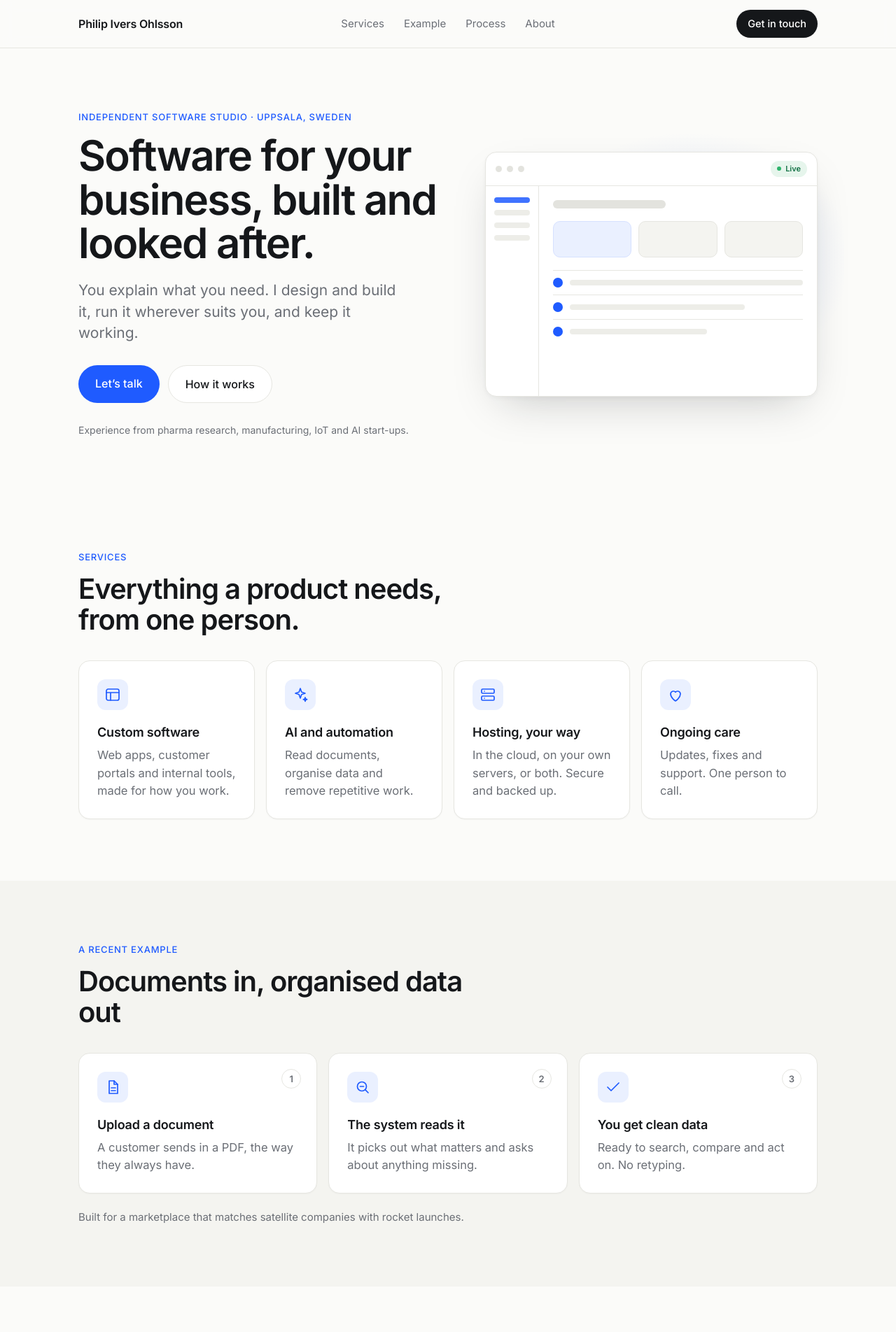
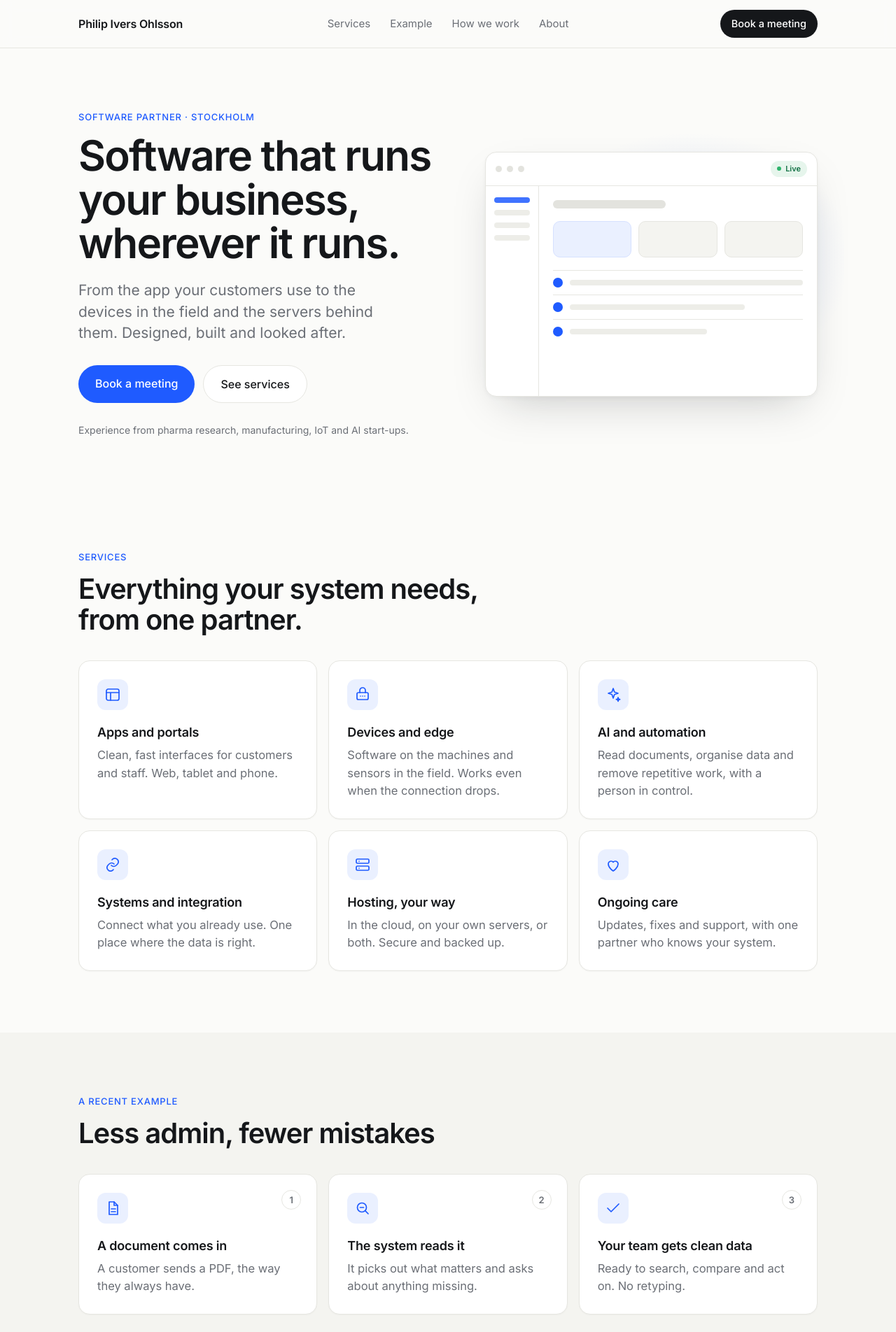
Before and after one commit to IversOhlsson/iversohlsson.github.io, a React (Vite) app: page / in a window 1280 px wide. Shown: the top 1904 px of the page at 70% size. Built offline with nearby package versions, Linux system fonts and the light colour scheme.

Commit message:
business-facing copy: Stockholm, book-a-meeting CTAs, edge and integration services, partner instead of one person
Co-Authored-By: Claude Fable 5.1 <noreply@anthropic.com>
Claude-Session: https://claude.ai/code/session_01MSPzneQHwf3x29buuxxQS9

```diff
--- a/src/App.module.css
+++ b/src/App.module.css
@@ -110,7 +110,7 @@
   display: inline-flex; width: 44px; height: 44px; align-items: center; justify-content: center;
   border-radius: 12px; background: #EAF0FF; color: var(--accent); margin-bottom: 18px;
 }
-.services { list-style: none; padding: 0; margin: 0; display: grid; grid-template-columns: repeat(4, 1fr); gap: 16px; }
+.services { list-style: none; padding: 0; margin: 0; display: grid; grid-template-columns: repeat(3, 1fr); gap: 16px; }
 
 /* Example */
 .flow { list-style: none; padding: 0; margin: 0; display: grid; grid-template-columns: repeat(3, 1fr); gap: 16px; counter-reset: step; }
@@ -150,7 +150,10 @@
   padding: 56px; display: flex; justify-content: space-between; align-items: center; gap: 32px; flex-wrap: wrap;
 }
 .bandTitle { margin: 0 0 8px; font-size: clamp(28px, 3.2vw, 40px); font-weight: 600; letter-spacing: -0.025em; line-height: 1.1; }
-.bandText { margin: 0; color: rgba(255, 255, 255, 0.72); font-size: 17px; }
+.bandText { margin: 0; color: rgba(255, 255, 255, 0.72); font-size: 17px; max-width: 44ch; }
+.bandActions { display: flex; flex-direction: column; align-items: flex-start; gap: 12px; }
+.bandMail { color: rgba(255, 255, 255, 0.8); text-decoration: none; font-size: 15px; padding-left: 4px; }
+.bandMail:hover { color: #fff; }
 
 /* Footer */
 .footer { border-top: 1px solid var(--line); padding: 28px 0 36px; font-size: 14px; color: var(--muted); }
@@ -174,6 +177,8 @@
   .process li::before { right: 0; }
   .ctas a { width: 100%; text-align: center; }
   .band { padding: 36px 24px; border-radius: 20px; }
-  .btnLight { width: 100%; text-align: center; word-break: break-all; }
+  .bandActions { width: 100%; }
+  .btnLight { width: 100%; text-align: center; }
+  .bandMail { word-break: break-all; }
   .winBody { min-height: 240px; }
 }
--- a/src/App.tsx
+++ b/src/App.tsx
@@ -1,6 +1,6 @@
 import s from './App.module.css'
 import Icon from './components/Icon'
-import { ABOUT, CONTACT, EXAMPLE, HERO, NAV, PROCESS, SERVICES, SITE } from './content/site'
+import { ABOUT, CONTACT, EXAMPLE, HERO, NAV, PROCESS, SERVICES, SITE, bookHref } from './content/site'
 
 const mail = `mailto:${SITE.email}`
 
@@ -13,7 +13,7 @@ export default function App() {
           <nav className={s.links} aria-label="Sections">
             {NAV.map(l => <a key={l.href} href={l.href}>{l.label}</a>)}
           </nav>
-          <a href={mail} className={s.btnSmall}>Get in touch</a>
+          <a href={bookHref} className={s.btnSmall}>Book a meeting</a>
         </div>
       </header>
 
@@ -25,8 +25,8 @@ export default function App() {
               <h1 className={s.h1}>{HERO.title}</h1>
               <p className={s.sub}>{HERO.sub}</p>
               <div className={s.ctas}>
-                <a href={mail} className={s.btn}>Let’s talk</a>
-                <a href="#process" className={s.btnGhost}>How it works</a>
+                <a href={bookHref} className={s.btn}>Book a meeting</a>
+                <a href="#services" className={s.btnGhost}>See services</a>
               </div>
               <p className={s.trust}>{HERO.trust}</p>
             </div>
@@ -38,7 +38,7 @@ export default function App() {
           <div className={s.wrap}>
             <div className={s.head}>
               <p className={s.eyebrow}>Services</p>
-              <h2 className={s.h2}>Everything a product needs, from one person.</h2>
+              <h2 className={s.h2}>Everything your system needs, from one partner.</h2>
             </div>
             <ul className={s.services}>
               {SERVICES.map(x => (
@@ -75,7 +75,7 @@ export default function App() {
         <section id="process" className={s.section}>
           <div className={s.wrap}>
             <div className={s.head}>
-              <p className={s.eyebrow}>Process</p>
+              <p className={s.eyebrow}>How we work</p>
               <h2 className={s.h2}>Three steps. No surprises.</h2>
             </div>
             <ol className={s.process}>
@@ -110,7 +110,10 @@ export default function App() {
                 <h2 className={s.bandTitle}>{CONTACT.title}</h2>
                 <p className={s.bandText}>{CONTACT.text}</p>
               </div>
-              <a href={mail} className={s.btnLight}>{SITE.email}</a>
+              <div className={s.bandActions}>
+                <a href={bookHref} className={s.btnLight}>Book a meeting</a>
+                <a href={mail} className={s.bandMail}>{SITE.email}</a>
+              </div>
             </div>
           </div>
         </section>
--- a/src/components/Icon.tsx
+++ b/src/components/Icon.tsx
@@ -9,6 +9,10 @@ export default function Icon({ name, size = 24 }: Props) {
   switch (name) {
     case 'app':
       return <svg {...p}><rect x="3" y="4" width="18" height="16" rx="2.5" /><path d="M3 9h18M9 9v11" /></svg>
+    case 'edge':
+      return <svg {...p}><rect x="4" y="9" width="16" height="10" rx="2" /><path d="M8 9V6a4 4 0 0 1 8 0v3M9 14h.01M12 14h.01M15 14h.01" /></svg>
+    case 'link':
+      return <svg {...p}><path d="M10 13a5 5 0 0 0 7 0l2-2a5 5 0 0 0-7-7l-1 1" /><path d="M14 11a5 5 0 0 0-7 0l-2 2a5 5 0 0 0 7 7l1-1" /></svg>
     case 'ai':
       return <svg {...p}><path d="M12 3l1.8 5.2L19 10l-5.2 1.8L12 17l-1.8-5.2L5 10l5.2-1.8z" /><path d="M19 16l.7 2 2 .7-2 .7-.7 2-.7-2-2-.7 2-.7z" /></svg>
     case 'host':
--- a/src/content/site.ts
+++ b/src/content/site.ts
@@ -2,54 +2,60 @@ export const SITE = {
   name: 'Philip Ivers Ohlsson',
   email: 'philip.iversohlsson@gmail.com',
   linkedin: 'https://www.linkedin.com/in/philip-ivers-ohlsson-9874a313b/',
-  location: 'Uppsala, Sweden',
+  location: 'Stockholm, Sweden',
+  /** Paste a Calendly or Google Calendar booking link here. Empty falls back to email. */
+  booking: '',
 }
+
+export const bookHref = SITE.booking || `mailto:${SITE.email}?subject=${encodeURIComponent('Book a meeting')}`
 
 export const NAV = [
   { href: '#services', label: 'Services' },
   { href: '#example', label: 'Example' },
-  { href: '#process', label: 'Process' },
+  { href: '#process', label: 'How we work' },
   { href: '#about', label: 'About' },
 ]
 
 export const HERO = {
-  eyebrow: 'Independent software studio · Uppsala, Sweden',
-  title: 'Software for your business, built and looked after.',
-  sub: 'You explain what you need. I design and build it, run it wherever suits you, and keep it working.',
+  eyebrow: 'Software partner · Stockholm',
+  title: 'Software that runs your business, wherever it runs.',
+  sub: 'From the app your customers use to the devices in the field and the servers behind them. Designed, built and looked after.',
   trust: 'Experience from pharma research, manufacturing, IoT and AI start-ups.',
 }
 
 export const SERVICES = [
-  { icon: 'app', title: 'Custom software', text: 'Web apps, customer portals and internal tools, made for how you work.' },
-  { icon: 'ai', title: 'AI and automation', text: 'Read documents, organise data and remove repetitive work.' },
+  { icon: 'app', title: 'Apps and portals', text: 'Clean, fast interfaces for customers and staff. Web, tablet and phone.' },
+  { icon: 'edge', title: 'Devices and edge', text: 'Software on the machines and sensors in the field. Works even when the connection drops.' },
+  { icon: 'ai', title: 'AI and automation', text: 'Read documents, organise data and remove repetitive work, with a person in control.' },
+  { icon: 'link', title: 'Systems and integration', text: 'Connect what you already use. One place where the data is right.' },
   { icon: 'host', title: 'Hosting, your way', text: 'In the cloud, on your own servers, or both. Secure and backed up.' },
-  { icon: 'care', title: 'Ongoing care', text: 'Updates, fixes and support. One person to call.' },
+  { icon: 'care', title: 'Ongoing care', text: 'Updates, fixes and support, with one partner who knows your system.' },
 ]
 
 export const EXAMPLE = {
   label: 'A recent example',
-  title: 'Documents in, organised data out',
+  title: 'Less admin, fewer mistakes',
   steps: [
-    { icon: 'doc', title: 'Upload a document', text: 'A customer sends in a PDF, the way they always have.' },
+    { icon: 'doc', title: 'A document comes in', text: 'A customer sends a PDF, the way they always have.' },
     { icon: 'read', title: 'The system reads it', text: 'It picks out what matters and asks about anything missing.' },
-    { icon: 'check', title: 'You get clean data', text: 'Ready to search, compare and act on. No retyping.' },
+    { icon: 'check', title: 'Your team gets clean data', text: 'Ready to search, compare and act on. No retyping.' },
   ],
   caption: 'Built for a marketplace that matches satellite companies with rocket launches.',
 }
 
 export const PROCESS = [
-  { n: '1', title: 'We talk', text: 'A short call about what you need and what it should do.' },
-  { n: '2', title: 'I build it', text: 'You see it working within weeks, and give feedback as we go.' },
-  { n: '3', title: 'You use it', text: 'I run it and keep it working, for as long as you like.' },
+  { n: '1', title: 'Book a call', text: 'Thirty minutes about what you need and who will use it.' },
+  { n: '2', title: 'We build it', text: 'You see it working within weeks and shape it as we go.' },
+  { n: '3', title: 'You use it', text: 'We run it and keep it working, for as long as you like.' },
 ]
 
 export const ABOUT = {
   title: 'Hi, I’m Philip.',
-  text: 'I’ve built software for pharma research, industry and start-ups since 2019. Now I do it for businesses that need something built well and kept running, without hiring a team.',
-  facts: ['Based in Uppsala, Sweden', 'Working with clients anywhere', 'One person, start to finish', 'Cloud, on-premise, or both'],
+  text: 'I’ve built software for pharma research, industry and start-ups since 2019, from factory floors to cloud platforms. I lead every project myself and bring in trusted specialists when a job needs more hands.',
+  facts: ['Based in Stockholm, working across Sweden and Europe', 'Works with the systems you already have', 'Cloud, on-premise, or both', 'Specialists on call for design, data and security'],
 }
 
 export const CONTACT = {
-  title: 'Ready when you are.',
-  text: 'Send a few lines about what you need. I reply within a day.',
+  title: 'Let’s talk about your business.',
+  text: 'A short call, no obligation. You tell me what slows you down, I tell you what would help.',
 }
--- a/src/demo/scenes.tsx
+++ b/src/demo/scenes.tsx
@@ -21,7 +21,7 @@ function Arrow({ show, vertical }: { show: boolean; vertical?: boolean }) {
 /* 1. Full-stack: three layers build up, then a request travels through. */
 export function FullStack({ p }: { p: number }) {
   const cols = [
-    { t: 'What people use', items: [['Web app', 'Customers'], ['Internal tool', 'Your team'], ['Phone', 'On the go']] },
+    { t: 'What people use', items: [['Web app', 'Customers'], ['Internal tool', 'Your team'], ['Devices in the field', 'Sensors, machines']] },
     { t: 'The core', items: [['Front door', 'Login, permissions'], ['Services', 'The rules of your business'], ['AI agents', 'Read, plan, ask']] },
     { t: 'Where data lives', items: [['Database', 'Records'], ['Files', 'Documents, images'], ['Log', 'What happened, when']] },
   ]
@@ -170,7 +170,7 @@ export function Care({ p }: { p: number }) {
           <li key={it.t} className={[on(p > it.at, s.show), it.ok ? '' : s.checkWarn].join(' ')}>{it.ok ? '✓' : '!'} {it.t}</li>
         ))}
       </ul>
-      <p className={[s.note, on(p > 0.78, s.show)].join(' ')}>One person to call. I already know your system.</p>
+      <p className={[s.note, on(p > 0.78, s.show)].join(' ')}>One partner to call, who already knows your system.</p>
     </div>
   )
 }
```
Also changed, not shown: src/demo/Demo.tsx (+4 -3 lines).
